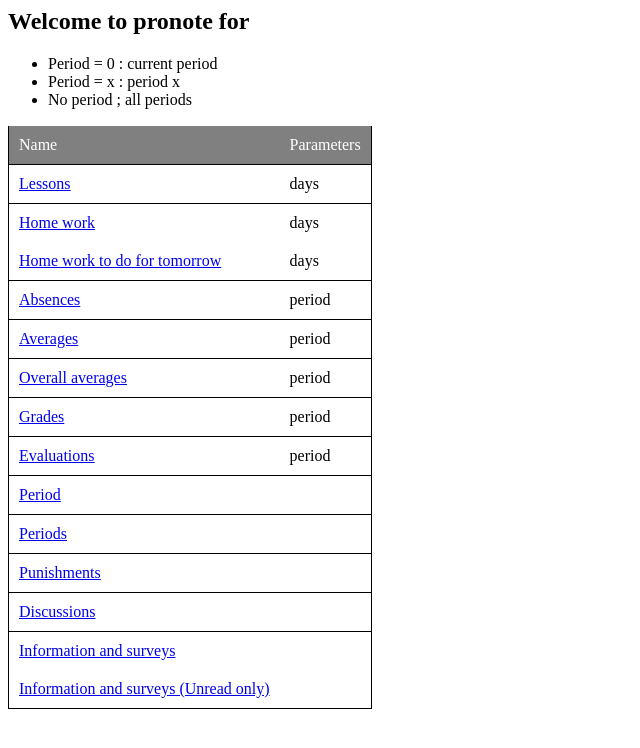
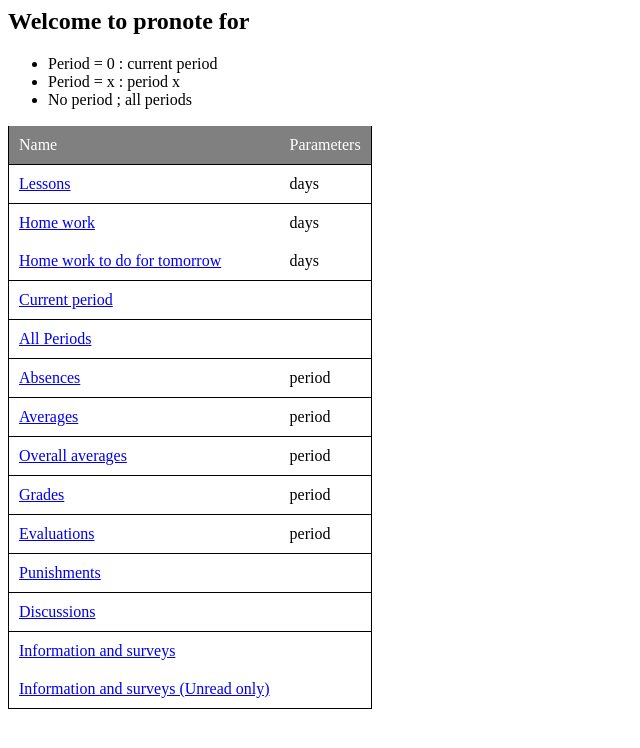
Before and after one commit to bdbogjoe/pronote-rest, a Flask app: template templates/home.html in a window 1280 px wide. Shown: the top 748 px of the page, without its empty margins (0-640 px from the left). Run offline with Flask 2, Linux system fonts and the light colour scheme; the template is opened without the code that fills it, so the values that code supplies are empty; parts of the project's set-up code (start-up, migrations or seed data) failed here and were passed over.

Commit message:
review doc, fix sort for absences

```diff
--- a/app.py
+++ b/app.py
@@ -199,6 +199,8 @@ def get_sort(data):
         data = getattr(data, 'start')
     elif hasattr(data, 'creation_date'):
         data = getattr(data, 'creation_date')
+    elif hasattr(data, 'from_date'):
+        data = getattr(data, 'from_date')
     elif hasattr(data, 'name'):
         data = getattr(data, 'name')
     elif hasattr(data, 'subject'):
--- a/templates/home.html
+++ b/templates/home.html
@@ -68,6 +68,14 @@
         <td>days</td>
     </tr>
     <tr>
+        <td><a href="/period">Current period</a></td>
+        <td></td>
+    </tr>
+    <tr>
+        <td><a href="/periods">All Periods</a></td>
+        <td></td>
+    </tr>
+    <tr>
         <td><a href="/absences">Absences</a></td>
         <td>period</td>
     </tr>
@@ -86,14 +94,6 @@
     <tr>
         <td><a href="/evaluations">Evaluations</a></td>
         <td>period</td>
-    </tr>
-    <tr>
-        <td><a href="/period">Period</a></td>
-        <td></td>
-    </tr>
-    <tr>
-        <td><a href="/periods">Periods</a></td>
-        <td></td>
     </tr>
     <tr>
         <td><a href="/punishments">Punishments</a></td>
```
